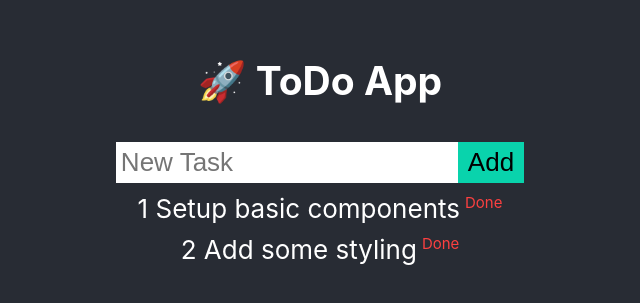
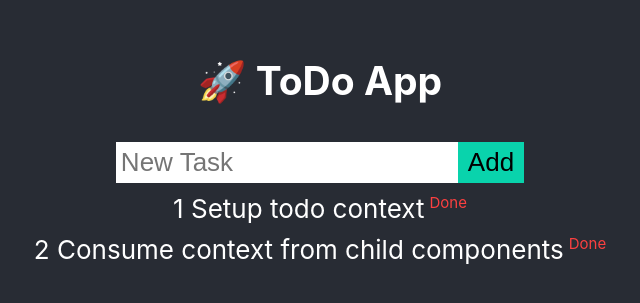
Before and after one commit to pubudu-ranasinghe/react-context-example, a React (Create React App) app: page / in a window 1280 px wide. Shown: the part 253-556 px from the top of the page, without its empty margins (320-960 px from the left). Built offline with nearby package versions, Linux system fonts and the light colour scheme.

Commit message:
Setup basic todo context.

```diff
--- a/src/App.js
+++ b/src/App.js
@@ -1,12 +1,14 @@
 import React, { useState } from "react";
 import { ItemList, NewItem } from "./components/Items";
+import TodoContext from "./contexts/TodoContext";
 import "./App.css";
 
-const initialItems = ["Setup basic components", "Add some styling"];
+const initialItems = [
+  "Setup todo context",
+  "Consume context from child components"
+];
 
 function App() {
-  // useState hook returns two values. First is the state itself
-  // and second is a function that we can use to update the state
   const [items, setItems] = useState(initialItems);
 
   function handleAddItem(item) {
@@ -19,14 +21,20 @@
     setItems(copy);
   }
 
+  // We wrap the entire application with TodoContext provider, so that it
+  // _provides_ the value defined here(items) to the entire component heirachy
   return (
-    <div className="App">
-      <header className="App-header">
-        <h2>🚀 ToDo App</h2>
-        <NewItem add={handleAddItem} />
-        <ItemList items={items} remove={handleRemoveItem} />
-      </header>
-    </div>
+    <TodoContext.Provider
+      value={{ items, add: handleAddItem, remove: handleRemoveItem }}
+    >
+      <div className="App">
+        <header className="App-header">
+          <h2>🚀 ToDo App</h2>
+          <NewItem />
+          <ItemList />
+        </header>
+      </div>
+    </TodoContext.Provider>
   );
 }
 
--- a/src/components/Items.js
+++ b/src/components/Items.js
@@ -1,9 +1,12 @@
 import React, { useState } from "react";
+import TodoContext from "../contexts/TodoContext";
 
 export function NewItem({ add }) {
   const [text, setText] = useState("");
 
   return (
+    <TodoContext.Consumer>
+      {values => (
         <div className="Item">
           <input
             type="text"
@@ -11,13 +14,24 @@
             value={text}
             onChange={e => setText(e.target.value)}
           ></input>
-      <button onClick={() => add(text)}>Add</button>
+          <button onClick={() => values.add(text)}>Add</button>
         </div>
+      )}
+    </TodoContext.Consumer>
   );
 }
 
-export function ItemList({ items, remove }) {
-  return items.map((item, i) => <Item text={item} index={i} key={i} remove={remove} />);
+export function ItemList() {
+  // Here we consume the values from TodoContext using the TodoContext Consumer
+  return (
+    <TodoContext.Consumer>
+      {values =>
+        values.items.map((item, i) => (
+          <Item text={item} index={i} key={i} remove={values.remove} />
+        ))
+      }
+    </TodoContext.Consumer>
+  );
 }
 
 export function Item({ text, index, remove }) {
--- /dev/null
+++ b/src/contexts/TodoContext.js
@@ -0,0 +1,5 @@
+import { createContext } from "react";
+
+const TodoContext = createContext();
+
+export default TodoContext;
```
Lines whose indentation alone changed are shown as unchanged.
